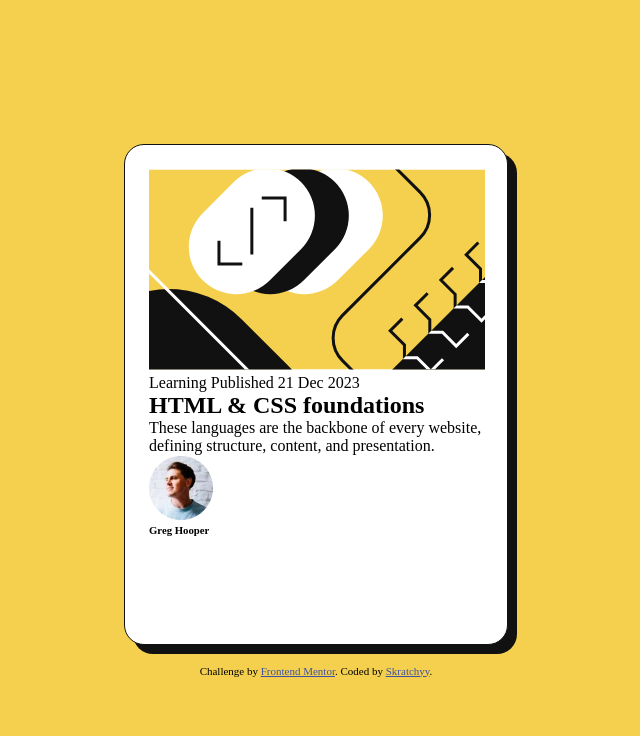
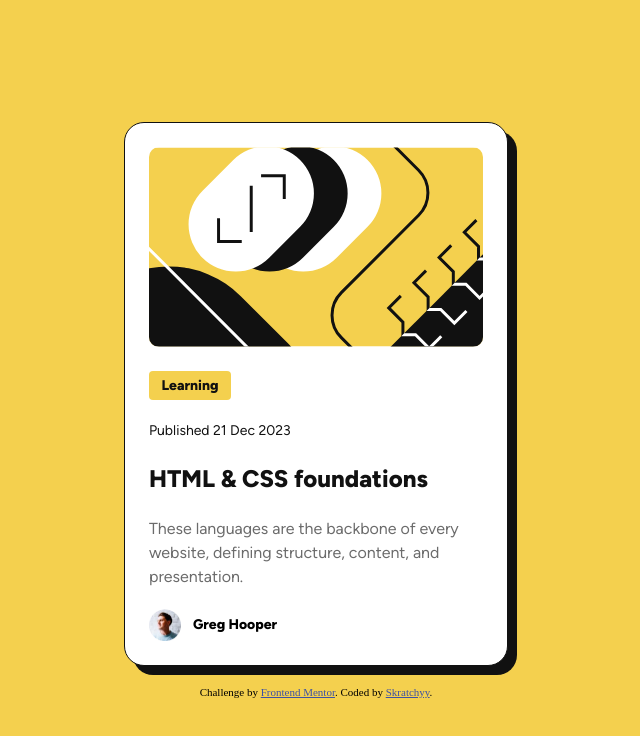
Before and after one commit to Skratchyy/Blog-Preview-Card, a plain HTML site: page index.html in a window 1280 px wide. Shown: the whole page, without its empty margins (324-964 px from the left). Drawn offline with Linux system fonts and the light colour scheme.

Commit message:
Added Most of the styles, only hover effects left...

```diff
--- a/styles.css
+++ b/styles.css
@@ -1,3 +1,12 @@
+@font-face {
+  font-family: "Medium-Figtree";
+  src: url(./assets/fonts/Figtree-VariableFont_wght.ttf);
+}
+@font-face {
+  font-family: "Bold-Figtree";
+  src: url(./assets/fonts/static/Figtree-ExtraBold.ttf);
+}
+
 :root {
   --yellow-color: #f4d04e;
   --black-color: #111111;
@@ -23,13 +32,79 @@ body {
 
 main {
   background-color: var(--white-color);
-  min-width: 327px;
-  min-height: 501px;
   max-width: 384px;
-  max-height: 522px;
   padding: 24px;
   border-radius: 20px;
   border: 1px solid var(--black-color);
   box-shadow: 9px 9px var(--black-color);
   margin: 20px;
 }
+
+main > img {
+  width: 100%;
+  border-radius: 10px;
+}
+
+h1 {
+  font-family: "Bold-Figtree";
+  font-size: 24px;
+  line-height: 150%;
+  letter-spacing: 0px;
+  color: var(--black-color);
+}
+
+p {
+  color: var(--gray-color);
+  font-family: "Medium-Figtree";
+  font-size: 16px;
+  line-height: 150%;
+  letter-spacing: 0px;
+}
+
+.description {
+  margin-top: 20px;
+  display: flex;
+  flex-direction: column;
+  gap: 20px;
+}
+
+.type {
+  width: 82px;
+  height: 29px;
+  background-color: var(--yellow-color);
+  color: var(--black-color);
+  display: flex;
+  justify-content: center;
+  font-family: "Bold-Figtree";
+  align-items: center;
+  border-radius: 4px;
+  font-size: 14px;
+  line-height: 150%;
+  letter-spacing: 0px;
+}
+
+.publish-date {
+  font-family: "Medium-Figtree";
+  font-size: 14px;
+  line-height: 150%;
+  letter-spacing: 0px;
+  color: var(--black-color);
+}
+
+.profile {
+  display: flex;
+  align-items: center;
+  gap: 12px;
+  margin-top: 20px;
+}
+
+.profile > img {
+  width: 32px;
+}
+
+.profile > h6 {
+  font-family: "Bold-Figtree";
+  font-size: 14px;
+  line-height: 150%;
+  letter-spacing: 0px;
+}
```
